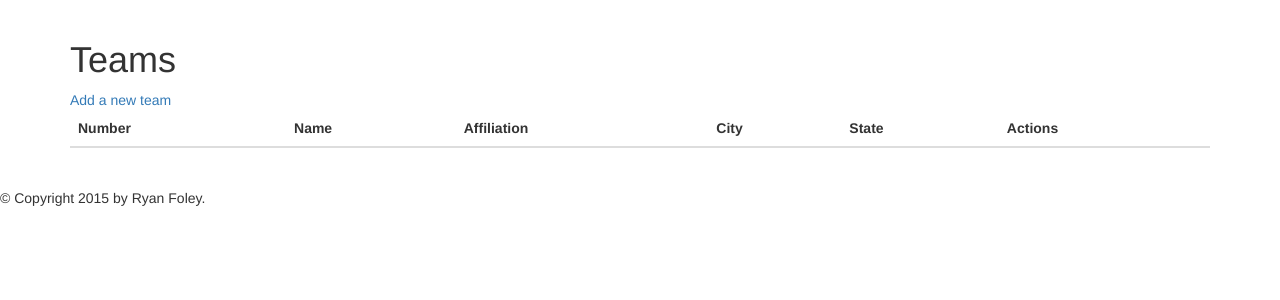
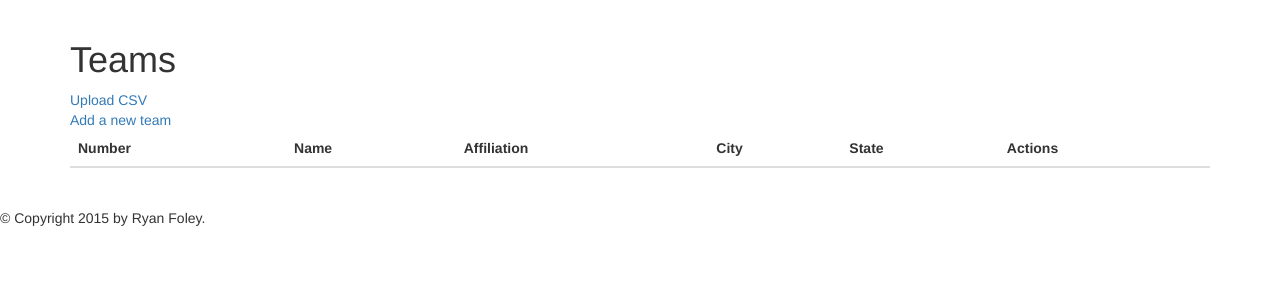
Before and after one commit to rtfoley/scorepy, a Flask app: page /teams in a window 1280 px wide. Shown: the part 52-352 px from the top of the page. Run offline with Flask 2, Linux system fonts and the light colour scheme; data that the repository does not hold is empty; some libraries are stand-ins or nearby versions.

Commit message:
Add rough prototype of CSV import functionality

```diff
--- a/main.py
+++ b/main.py
@@ -1,5 +1,7 @@
 # Python library imports
 import flask
+import csv
+import os
 from flask import flash, render_template, request, jsonify, redirect, url_for, \
     make_response
 from flask_bootstrap import Bootstrap
@@ -110,6 +112,34 @@ def new_team():
     elif request.method == 'POST':
         flash('Failed validation')
     return render_template("team_form.html", form=form)
+
+
+@app.route("/teams/upload", methods=['GET', 'POST'])
+def upload_teams():
+    # TODO use WTF for the upload form
+    if request.method == 'POST' and 'file' in request.files:
+        # TODO remove existing file if it wasn't clean up last time
+        file = request.files['file']
+        file.save('uploaded_teams.csv')
+        teams = []
+        with open('uploaded_teams.csv') as csvfile:
+            reader = csv.DictReader(csvfile)
+            for row in reader:
+                team = Team(number=int(row['Number']),
+                            name=row['Name'],
+                            affiliation=row['Affiliation'],
+                            city=row['City'],
+                            state=row['State'])
+                teams.append(team)
+
+        for team in teams:
+            # TODO only add teams that don't already exist
+            db.session.add(team)
+        db.session.commit()
+        # TODO flash number of imported teams
+        # TODO remove file
+        return redirect(url_for("team_list"))
+    return render_template("team_upload_form.html")
 
 
 # Edit a previously-entered team
--- a/templates/teams.html
+++ b/templates/teams.html
@@ -2,6 +2,8 @@
 {% block title %}Teams{% endblock %}
 {% block pageContent %}
   <h1>Teams</h1>
+  <!-- TODO add icons to these, format as buttons-->
+  <a href="{{ url_for('upload_teams') }}">Upload CSV</a><br>
   <a href="{{ url_for('new_team') }}">Add a new team</a>
   <!-- TODO add CSV import option -->
   <table class="table table-hover">
```
Also changed, not shown: templates/team_upload_form.html (added, +11 -0 lines).
